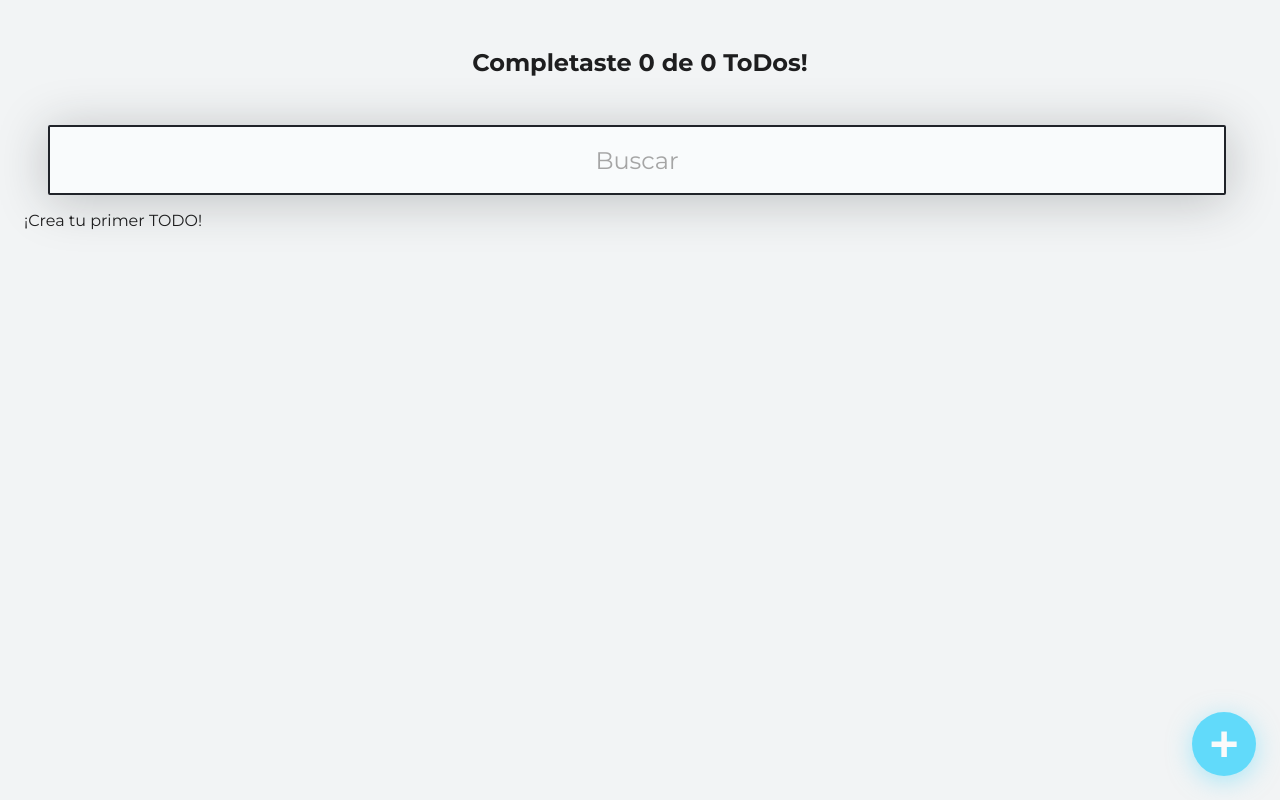
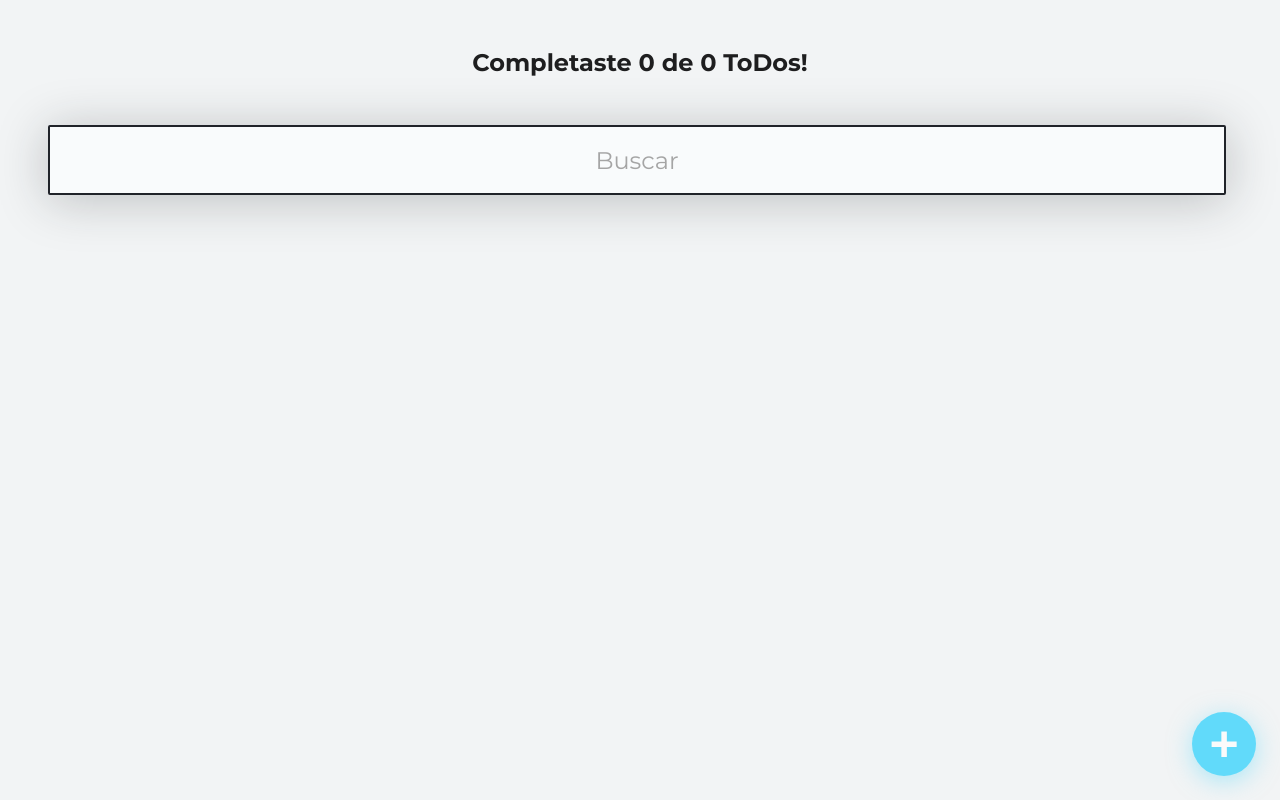
Before and after one commit to RoddrigoBenitez/ToDo-Machine, a React (Create React App) app: page / in a window 1280 px wide. Built offline with nearby package versions, Linux system fonts and the light colour scheme.

Commit message:
props n childrens

```diff
--- a/src/App/App.js
+++ b/src/App/App.js
@@ -1,17 +1,17 @@
-import React, { useEffect } from 'react';
+import React from 'react';
+import { TodoButton } from "../TodoButton";
+import { TodoCounter } from "../TodoCounter";
+import { TodoHeader } from "../TodoHeader";
+import { TodoItem } from "../TodoItem";
+import { TodoList } from "../TodoList";
+import { TodoSearch } from "../TodoSearch";
+import { EmptyTodos } from "../loading/EmptyTodo";
+import { TodosError } from "../loading/ErrorTodos";
+import { TodosLoading } from "../loading/LoadingTodos";
+import { Modal } from "../modal";
+import { TodoForm } from "../todoForm";
+import "../todoStyle.css";
 import { useTodos } from './useTodos';
-import { TodoHeader } from "../TodoHeader";
-import { TodoCounter } from "../TodoCounter";
-import { TodoSearch } from  "../TodoSearch";
-import { TodoList } from "../TodoList";
-import { TodoItem } from "../TodoItem";
-import { TodoButton } from "../TodoButton";
-import { Modal } from "../modal";
-import { EmptyTodos } from "../loading/EmptyTodo";
-import { TodosLoading } from "../loading/LoadingTodos";
-import { TodosError } from "../loading/ErrorTodos";
-import "../todoStyle.css";
-import { TodoForm } from "../todoForm";
 
 
 
@@ -50,7 +50,20 @@ return (
       onError={() => <TodosError /> }
       onLoading={() => <TodosLoading /> }
       onEmptyTodos={() => <EmptyTodos /> }
-      render={todo => (
+      totalTodos={totalTodos}
+      onEmptySearchResult={(searchText) => <p>No hay resultados para {searchText}</p> }
+      searchText={searchValue}
+      // render={todo => (
+      //   <TodoItem
+      //     key={todo.text}
+      //     text={todo.text}
+      //     completed={todo.completed}
+      //     onComplete={() => completeTodo(todo.text)}
+      //     onDelete={() => deleteTodo(todo.text)}
+      //   />
+      // )}
+    >
+      {todo => (
          <TodoItem
            key={todo.text}
            text={todo.text}
@@ -59,8 +72,7 @@ return (
            onDelete={() => deleteTodo(todo.text)}
          />
        )}
-    />
-
+    </TodoList>
 
 
     {!!openModal && (
--- a/src/TodoList.js
+++ b/src/TodoList.js
@@ -2,14 +2,20 @@ import React, { Children } from "react";
 import './todoStyle.css';
 
 const TodoList = (props) =>{
+    const renderFunc = props.children  || props.render;
+
     return(
         <section className="todoList todoList-container">
             {props.error && props.onError()}
             {props.loading && props.onLoading()}
 
-            {(!props.loading && !props.searchedTodos.length) && props.onEmptyTodos()}
+            {(!props.loading && !props.searchedTodos) && props.onEmptyTodos()}
+
+            {(!!props.totalTodos && !props.searchedTodos.length) && props.onEmptySearchResult(props.searchText)}
+
+            {props.searchedTodos.map(renderFunc)}
+
             <ul>
-            {props.searchedTodos.map(props.render)}
             {props.children}
             </ul>
         </section>
```
Lines whose indentation alone changed are shown as unchanged.
